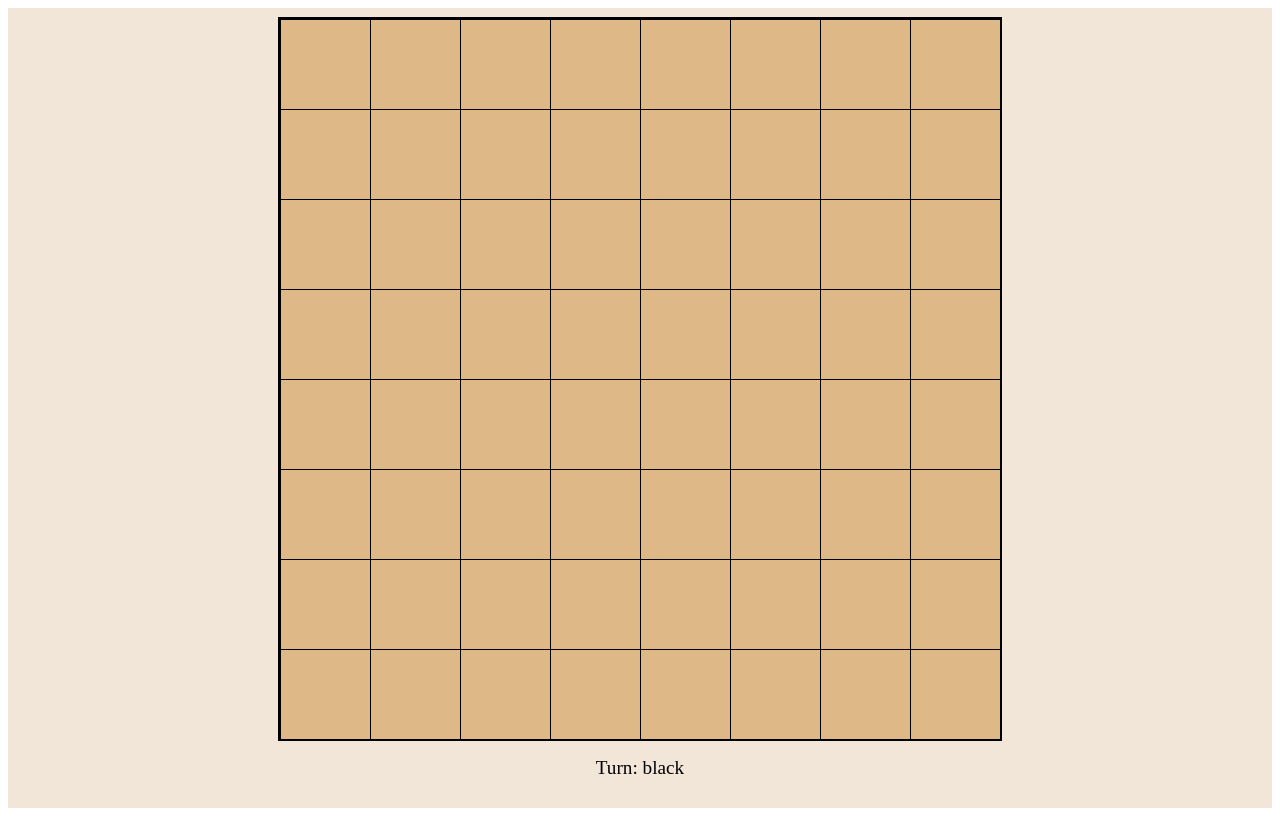
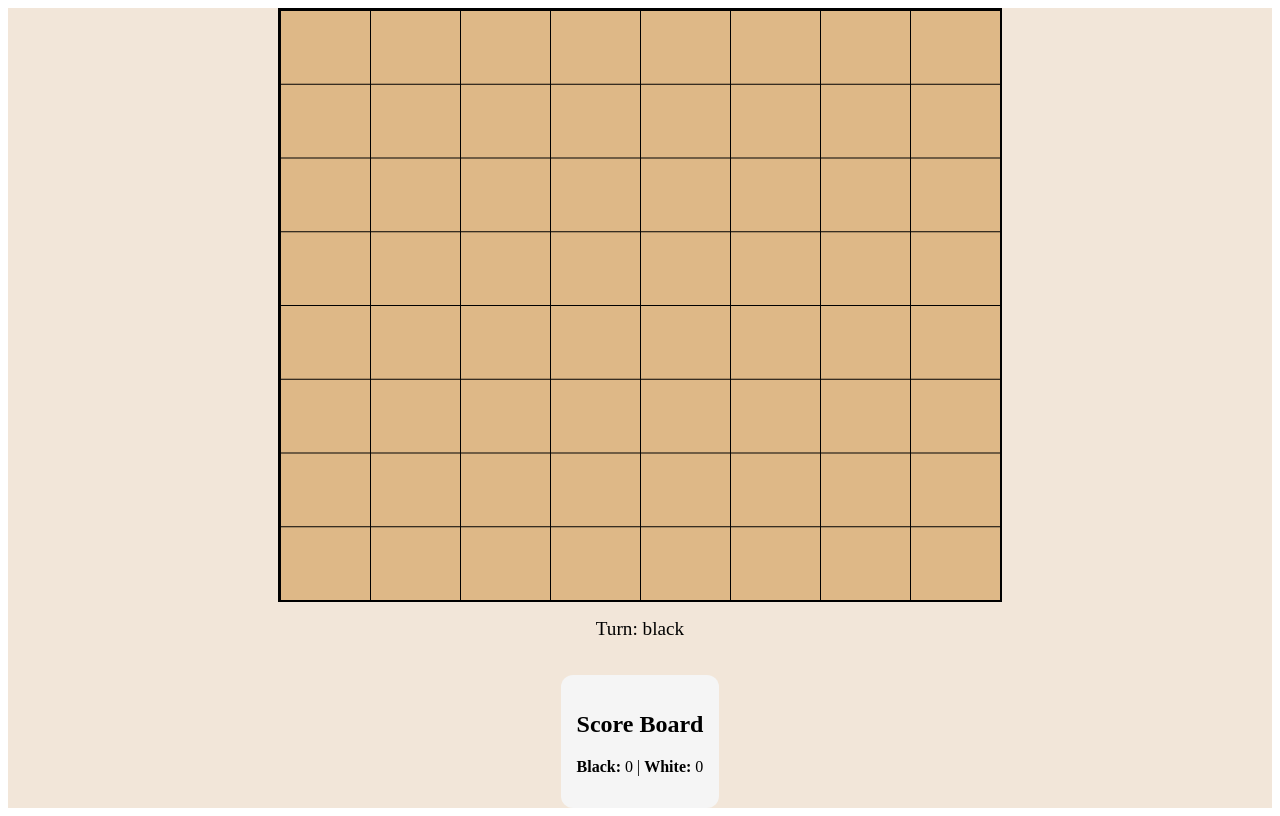
Before and after one commit to Horace01b/Go-project-group4, a React (Vite) app in the folder vite-project/: page / in a window 1280 px wide. Built offline with nearby package versions, Linux system fonts and the light colour scheme.

Commit message:
initial commit

```diff
--- a/vite-project/src/Components/GoBoard.jsx
+++ b/vite-project/src/Components/GoBoard.jsx
@@ -2,6 +2,9 @@
 import { useState } from 'react';
 import "./css.css";
 import Intersection from "./Intersection"
+import ScoreBoard from './ScoreBoard';
+
+
 
 function GoBoard() {
   const boardSize = 9;
@@ -16,6 +19,9 @@ function GoBoard() {
 
   const handlePlay = (row, col) => {
     if (board[row][col] !== null) return;
+    // Check if the game is over (for simplicity, we assume it never is in this example)
+    // You can implement your own game over logic here
+    // if (gameOver) return;
 
 const newBoard = board.map((r, rowIndex) =>
   r.map((cell, colIndex) =>
@@ -46,6 +52,13 @@ setCurrentPlayer(currentPlayer === "black" ? "white" : "black");
       <p className="turn-indicator">
         Turn: <span className={currentPlayer}>{currentPlayer}</span>
       </p>
+      <div>
+        <ScoreBoard
+          scores={{ black: 0, white: 0 }}
+          currentPlayer={currentPlayer}
+          gameOver={false}
+        />
+      </div>
     </div>
   );
 }
--- /dev/null
+++ b/vite-project/src/Components/ScoreBoard.jsx
@@ -0,0 +1,26 @@
+import React from 'react';
+
+function ScoreBoard({ scores, currentPlayer, gameOver }) {
+  let winner = '';
+  if (gameOver) {
+    if (scores.black > scores.white) winner = '🏆 Black wins!';
+    else if (scores.white > scores.black) winner = '🏆 White wins!';
+    else winner = '🤝 It\'s a tie!';
+  }
+
+  return (
+    <div className="scoreboard">
+      <h2>Score Board</h2>
+      <p><strong>Black:</strong> {scores.black} | <strong>White:</strong> {scores.white}</p>
+      {/* {!gameOver && <p>🕹️ <strong>Turn:</strong> {currentPlayer}</p>} */}
+      {gameOver && (
+        <>
+          <p className="gameover">Game Over!</p>
+          <p className="winner">{winner}</p>
+        </>
+      )}
+    </div>
+  );
+}
+
+export default ScoreBoard;
--- a/vite-project/src/Components/css.css
+++ b/vite-project/src/Components/css.css
@@ -66,3 +66,36 @@
   padding: 2px 6px;
   border-radius: 5px;
 }
+
+.scoreboard {
+  background: #f5f5f5;
+  padding: 1rem;
+  border-radius: 12px;
+  margin-top: 1rem;
+}
+
+.gameover {
+  color: red;
+  font-weight: bold;
+}
+
+.winner {
+  font-size: 1.2rem;
+  margin-top: 0.5rem;
+}
+
+.score-history {
+  margin-top: 1rem;
+  background: #fff;
+  border-top: 1px solid #ddd;
+  padding-top: 0.5rem;
+}
+
+.score-history ul {
+  list-style: none;
+  padding: 0;
+}
+
+.score-history li {
+  padding: 0.3rem 0;
+}
--- a/vite-project/src/main.jsx
+++ b/vite-project/src/main.jsx
@@ -2,6 +2,8 @@ import { StrictMode } from 'react'
 import { createRoot } from 'react-dom/client'
 
 import GoBoard from './Components/GoBoard'
+
+
 
 
 createRoot(document.getElementById('root')).render(
```
